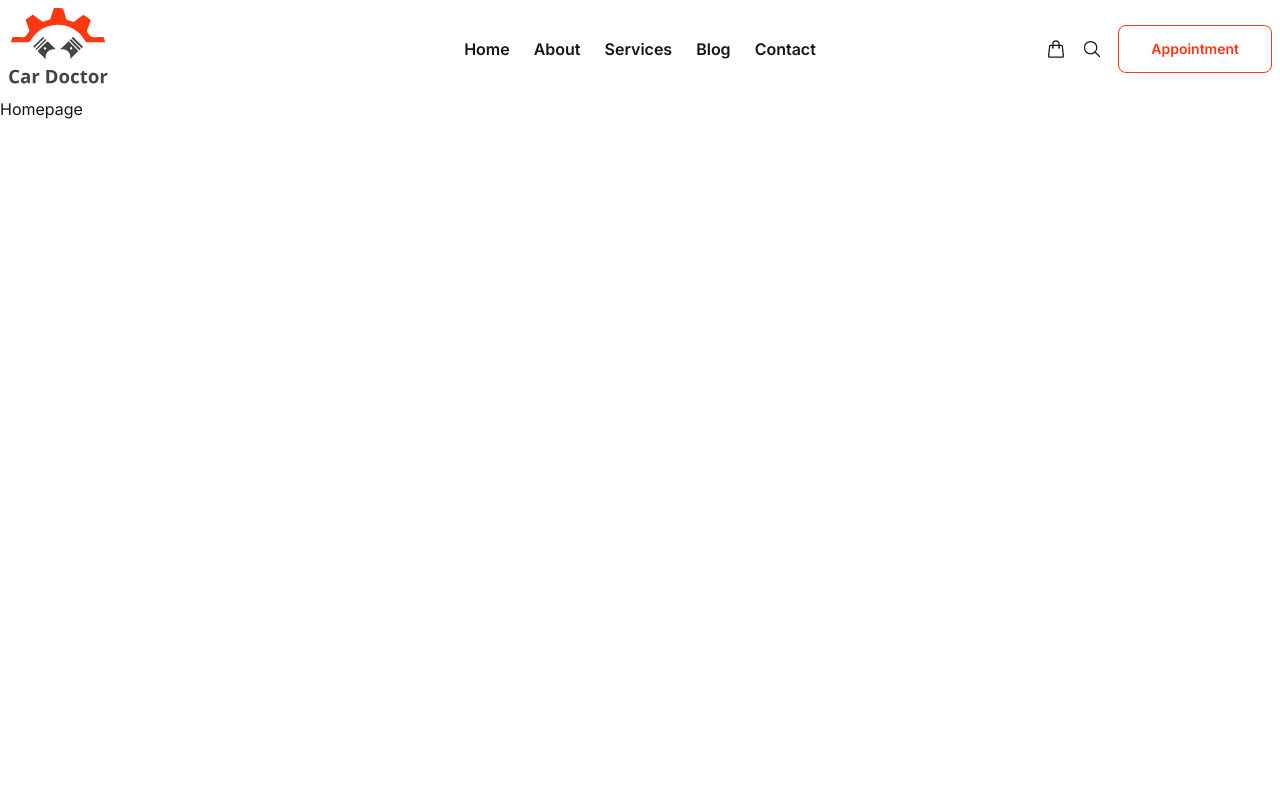
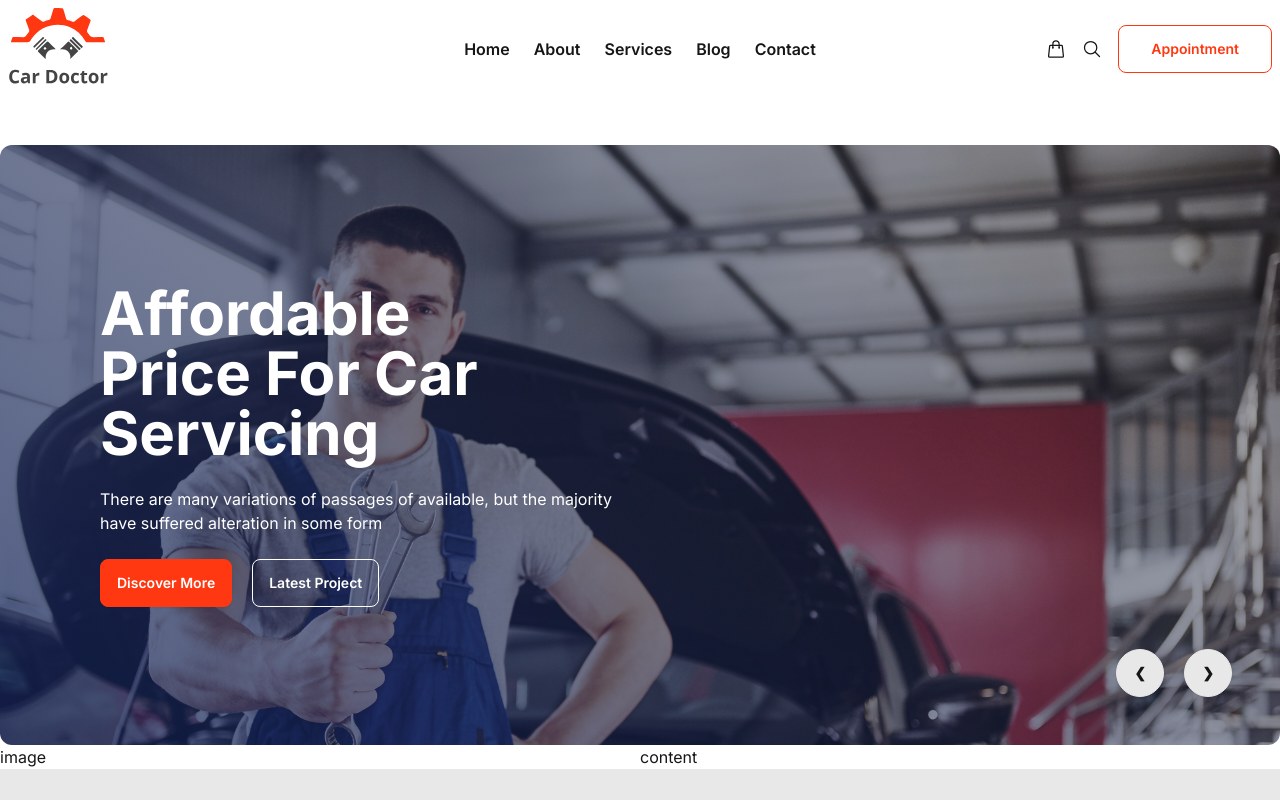
Before and after one commit to Study-Projects-By-MAAB/m80-81-car-doctor-pro-nextjs, a Next.js app: page / in a window 1280 px wide. Shown: the top 800 px of the page. Built offline with nearby package versions, Linux system fonts and the light colour scheme.

Commit message:
80:3 done, banner and about

```diff
--- a/src/app/layout.js
+++ b/src/app/layout.js
@@ -6,8 +6,8 @@ import Footer from "@/components/Shared/Footer";
 const inter = Inter({ subsets: ["latin"] });
 
 export const metadata = {
-    title: "Create Next App",
-    description: "Generated by create next app",
+    title: "Car Doctor Pro",
+    description: "Car Repairing workshop",
 };
 
 export default function RootLayout({ children }) {
--- a/src/app/page.js
+++ b/src/app/page.js
@@ -1,9 +1,11 @@
-import Homepage from "@/components/Homepage/Homepage";
+import About from "@/components/Homepage/About";
+import Banner from "@/components/Homepage/Banner";
 
 export default function Home() {
     return (
         <main className="">
-            <Homepage />
+            <Banner />
+            <About />
         </main>
     );
 }
--- /dev/null
+++ b/src/components/Homepage/About.jsx
@@ -0,0 +1,16 @@
+import React from "react";
+
+const About = () => {
+    return (
+        <div>
+            <div className="container mx-auto">
+                <div className="grid grid-cols-1 lg:grid-cols-2">
+                    <div>image</div>
+                    <div>content</div>
+                </div>
+            </div>
+        </div>
+    );
+};
+
+export default About;
--- /dev/null
+++ b/src/components/Homepage/Banner.jsx
@@ -0,0 +1,88 @@
+import React from "react";
+
+const Banner = () => {
+    return (
+        <div className="container mx-auto">
+            <div className=" carousel w-full mt-12">
+                {banners.map((banner, idx) => (
+                    <div
+                        style={{
+                            backgroundImage: `linear-gradient(45deg,rgba(7,25,82,0.7), rgba(0,0,0,0.3)), url(/assets/images/banner/${
+                                idx + 1
+                            }.jpg)`,
+                        }}
+                        key={idx}
+                        id={`slide${idx + 1}`}
+                        className="carousel-item relative w-full bg-cover bg-no-repeat h-[600px] rounded-xl"
+                    >
+                        <div className="size-full text-white flex items-center pl-[100px]">
+                            <div className="space-y-6">
+                                <h1 className="text-6xl font-bold max-w-[470px]">{banner.title}</h1>
+                                <p className="w-[522px]">{banner.description}</p>
+                                <div className="flex gap-5">
+                                    <button className="btn btn-primary text-white">Discover More</button>
+                                    <button className="btn btn-outline text-white ">Latest Project</button>
+                                </div>
+                            </div>
+                        </div>
+                        <div className="absolute flex justify-between transform bottom-12 right-12 gap-5">
+                            <a href={banner.previous} className="btn btn-circle">
+                                ❮
+                            </a>
+                            <a href={banner.next} className="btn btn-circle">
+                                ❯
+                            </a>
+                        </div>
+                    </div>
+                ))}
+            </div>
+        </div>
+    );
+};
+
+const banners = [
+    {
+        title: "Affordable Price For Car Servicing",
+        description:
+            "There are many variations of passages of  available, but the majority have suffered alteration in some form",
+        next: "#slide2",
+        previous: "#slide6",
+    },
+    {
+        title: "Affordable Price For Car Servicing",
+        description:
+            "There are many variations of passages of  available, but the majority have suffered alteration in some form",
+        next: "#slide3",
+        previous: "#slide1",
+    },
+    {
+        title: "Affordable Price For Car Servicing",
+        description:
+            "There are many variations of passages of  available, but the majority have suffered alteration in some form",
+        next: "#slide4",
+        previous: "#slide2",
+    },
+    {
+        title: "Affordable Price For Car Servicing",
+        description:
+            "There are many variations of passages of  available, but the majority have suffered alteration in some form",
+        next: "#slide5",
+        previous: "#slide3",
+    },
+    {
+        title: "Affordable Price For Car Servicing",
+        description:
+            "There are many variations of passages of  available, but the majority have suffered alteration in some form",
+        next: "#slide6",
+        previous: "#slide4",
+    },
+    {
+        title: "Affordable Price For Car Servicing",
+        description:
+            "There are many variations of passages of  available, but the majority have suffered alteration in some form",
+        next: "#slide1",
+        previous: "#slide5",
+    },
+];
+
+export default Banner;
--- a/src/components/Homepage/Homepage.jsx
+++ b/src/components/Homepage/Homepage.jsx
@@ -1,9 +1,7 @@
-import React from 'react'
+import React from "react";
 
 const Homepage = () => {
-  return (
-    <div className='h-screen'>Homepage</div>
-  )
-}
+    return <div className=""></div>;
+};
 
-export default Homepage
+export default Homepage;
--- a/tailwind.config.js
+++ b/tailwind.config.js
@@ -23,6 +23,12 @@ module.exports = {
                     accent: "#37cdbe",
                     neutral: "#3d4451",
                     "base-100": "#ffffff",
+                    "btn-primary": {
+                        color: "#fff",
+                    },
+                    ".btn-outline.btn-primary:hover": {
+                        color: "#fff",
+                    },
                 },
             },
             "dark",
```
